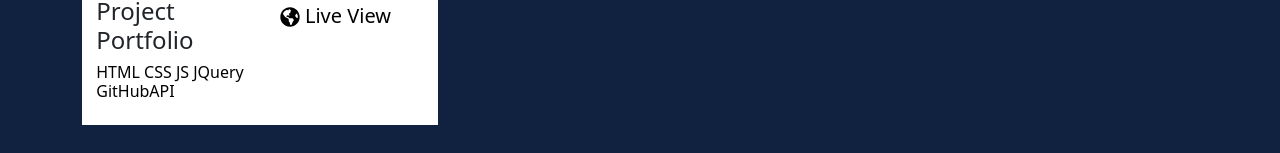
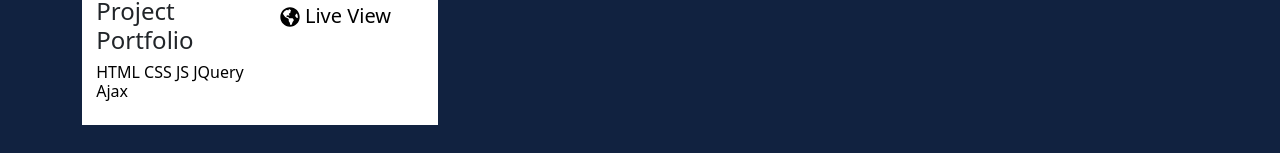
Before and after one commit to LJMitchellCodes/MyPort, a React (Create React App) app: page /Project in a window 1280 px wide. Shown: the part 1132-1285 px from the top of the page. Built offline with nearby package versions, Linux system fonts and the light colour scheme; a web font is replaced by a local one.

Commit message:
Removing images

```diff
--- a/src/components/about/index.js
+++ b/src/components/about/index.js
@@ -147,7 +147,7 @@ function CV() {
               Texas A&I University: Mathematics/Computer Science{" "}
             </div>
             <div className="p-heading2C">Banquete ISD: 3rd in my class </div>
-          </div>
+          </div><br/>
         </Col>
       </Row>
 
--- a/src/components/projects/index.js
+++ b/src/components/projects/index.js
@@ -362,7 +362,7 @@ class Projects extends React.Component {
                       <h4>Simple Project Portfolio</h4>
 
                       <div className="w-more">
-                        <h6 className="w-ctegory">HTML CSS JS JQuery GitHubAPI</h6>
+                        <h6 className="w-ctegory">HTML CSS JS JQuery Ajax</h6>
                       </div>
                     </div>
 
```
Also changed, not shown: src/assets/img/SPB.jpg (deleted), src/assets/img/dragonheader.png (deleted).
